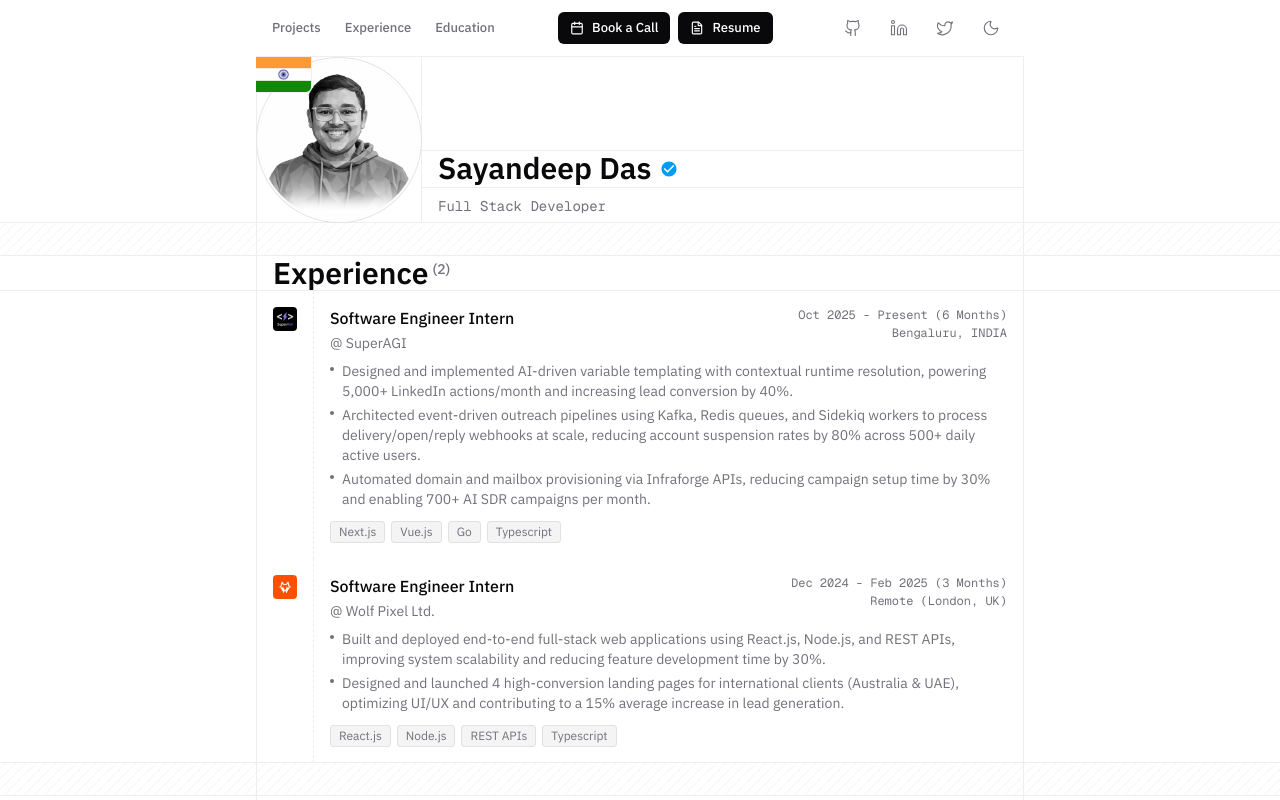
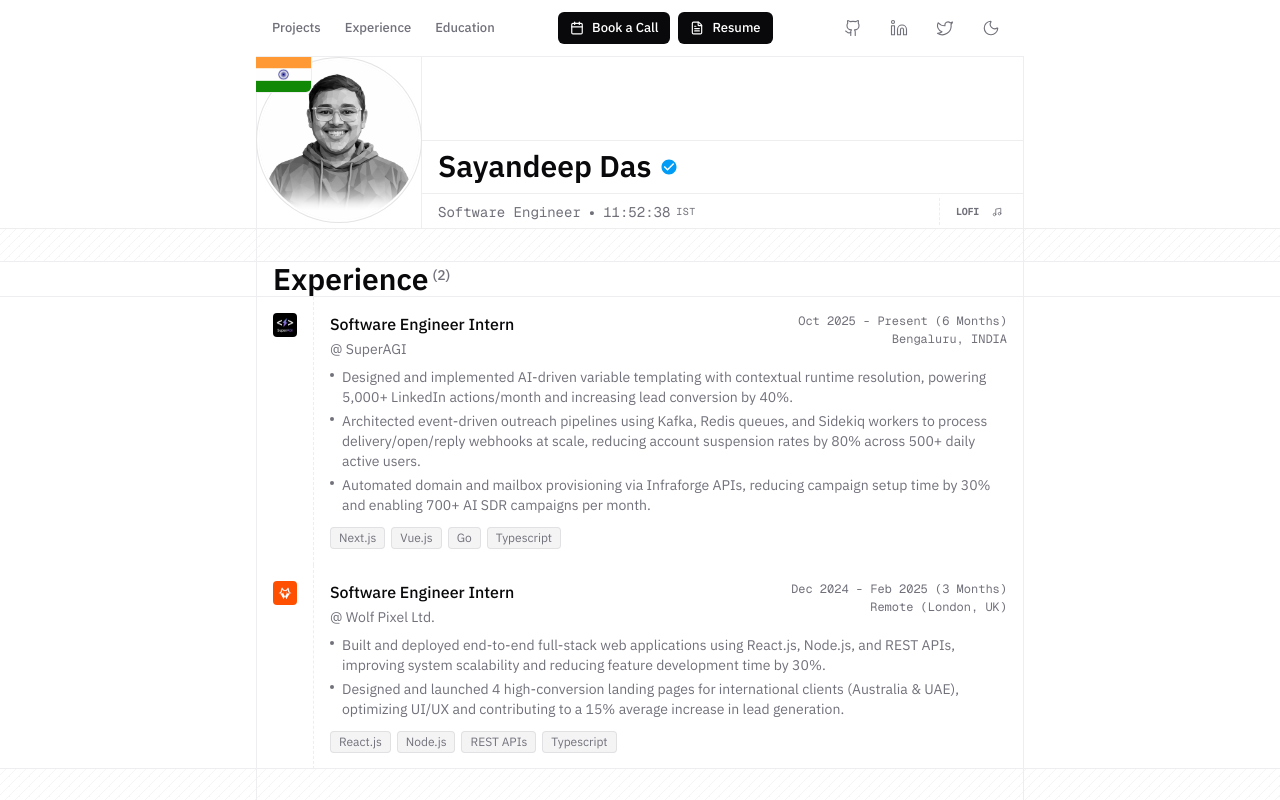
Before and after one commit to sayandeepdas02/Portfolio, a Next.js app: page / in a window 1280 px wide. Shown: the top 800 px of the page. Built offline with nearby package versions, Linux system fonts and the light colour scheme.

Commit message:
feat: redesign hero section with interactive elements and new profile

```diff
--- a/components/Hero.tsx
+++ b/components/Hero.tsx
@@ -1,101 +1,97 @@
 "use client";
 
-import { Github, Linkedin, Mail, FileText, Twitter, Code2, Check, Copy, MapPin, Phone, Globe, Clock, User } from "lucide-react";
 import Image from "next/image";
-import { socialLinks, resumeUrl, emailAddress, location, gender, mobileNumber, role } from "@/data/social";
-import { useState, useRef, useEffect } from "react";
+import { Github, Linkedin, Youtube, Calendar, Mail, FileText, Bot, User, QrCode, X, Music, Pause } from "lucide-react";
+import { useState, useEffect, useMemo, useRef } from "react";
+import { useTheme } from "next-themes";
+import { motion, AnimatePresence } from "framer-motion";
+import { QRCodeSVG } from "qrcode.react";
 
 export default function Hero() {
-    const [showEmailDropdown, setShowEmailDropdown] = useState(false);
-    const [emailCopied, setEmailCopied] = useState(false);
-    const dropdownRef = useRef<HTMLDivElement>(null);
-
-    const getIcon = (iconName: string) => {
-        switch (iconName) {
-            case "Github":
-                return Github;
-            case "Linkedin":
-                return Linkedin;
-            case "Twitter":
-                return Twitter;
-            case "Code2":
-                return Code2;
-            case "Mail":
-                return Mail;
-            default:
-                return Mail;
-        }
-    };
-
-    const handleEmailClick = (e: React.MouseEvent) => {
-        e.preventDefault();
-        setShowEmailDropdown(!showEmailDropdown);
-        setEmailCopied(false);
-    };
-
-    const handleCopyEmail = async () => {
-        try {
-            await navigator.clipboard.writeText(emailAddress);
-            setEmailCopied(true);
-            setTimeout(() => {
-                setEmailCopied(false);
-                setShowEmailDropdown(false);
-            }, 2000);
-        } catch (err) {
-            console.error('Failed to copy email:', err);
-        }
-    };
-
-    // Close dropdown when clicking outside
-    useEffect(() => {
-        const handleClickOutside = (event: MouseEvent) => {
-            if (dropdownRef.current && !dropdownRef.current.contains(event.target as Node)) {
-                setShowEmailDropdown(false);
-            }
-        };
-
-        if (showEmailDropdown) {
-            document.addEventListener('mousedown', handleClickOutside);
-        }
-
-        return () => {
-            document.removeEventListener('mousedown', handleClickOutside);
-        };
-    }, [showEmailDropdown]);
-
-    // Get current time in India
-    const [currentTime, setCurrentTime] = useState('');
+    const [time, setTime] = useState<string>("");
+    const [showEasterEgg, setShowEasterEgg] = useState(false);
+    const [isLofiPlaying, setIsLofiPlaying] = useState(false);
+    const [lofiVolume, setLofiVolume] = useState(1);
+    const lofiRef = useRef<HTMLAudioElement | null>(null);
 
     useEffect(() => {
         const updateTime = () => {
             const now = new Date();
-            const indiaTime = now.toLocaleTimeString('en-US', {
-                timeZone: 'Asia/Kolkata',
-                hour: '2-digit',
-                minute: '2-digit',
-                hour12: false
-            });
-            setCurrentTime(indiaTime);
+            setTime(
+                now.toLocaleTimeString("en-IN", {
+                    timeZone: "Asia/Kolkata",
+                    hour: "2-digit",
+                    minute: "2-digit",
+                    second: "2-digit",
+                    hour12: false,
+                })
+            );
         };
 
         updateTime();
-        const interval = setInterval(updateTime, 60000); // Update every minute
+        const timer = setInterval(updateTime, 1000);
 
-        return () => clearInterval(interval);
+        return () => clearInterval(timer);
+    }, []);
+
+    useEffect(() => {
+        if (lofiRef.current) {
+            lofiRef.current.volume = lofiVolume;
+        }
+    }, [lofiVolume]);
+
+    useEffect(() => {
+        return () => {
+            if (lofiRef.current) {
+                lofiRef.current.pause();
+                lofiRef.current = null;
+            }
+        };
+    }, []);
+
+    const toggleLofi = () => {
+        if (!lofiRef.current) {
+            lofiRef.current = new Audio("/lofi.mp3");
+            lofiRef.current.loop = true;
+            lofiRef.current.volume = lofiVolume;
+        }
+
+        if (isLofiPlaying) {
+            lofiRef.current.pause();
+        } else {
+            lofiRef.current.play().catch(e => console.error("Lofi play failed:", e));
+        }
+        setIsLofiPlaying(!isLofiPlaying);
+    };
+
+    const starPositions = useMemo(() => {
+        return [...Array(50)].map(() => ({
+            top: `${Math.random() * 100}%`,
+            left: `${Math.random() * 100}%`,
+            duration: 2 + Math.random() * 3,
+            delay: Math.random() * 5,
+        }));
     }, []);
 
     return (
         <div className="screen-line-after flex border-x border-edge">
-            <div className="shrink-0 border-r border-edge">
+            <div className="shrink-0 border-r border-edge relative">
                 <div className="mx-0.5 my-0.75">
-                    <Image
-                        className="size-32 sm:size-40 rounded-full ring-1 ring-border ring-offset-2 ring-offset-background select-none object-cover"
-                        alt="Sayandeep Das's avatar"
-                        src="/profile.jpg"
-                        width={160}
-                        height={160}
-                        priority
-                    />
+                    <button
+                        onClick={() => setShowEasterEgg(!showEasterEgg)}
+                        className="group relative h-32 w-32 sm:h-40 sm:w-40 grayscale filter overflow-hidden cursor-pointer transition-all duration-500 hover:grayscale-0 active:scale-95 rounded-full ring-1 ring-border ring-offset-2 ring-offset-background"
+                        aria-label="Toggle Aura Mode"
+                    >
+                        <Image
+                            src="/poly-profile.png"
+                            alt="Sayandeep Das"
+                            fill
+                            className={`object-cover transition-all duration-700 ${showEasterEgg ? 'grayscale-0 scale-105' : 'grayscale'}`}
+                            priority
+                        />
+                        {/* Subtle Glow on Hover */}
+                        <div className="absolute inset-0 opacity-0 group-hover:opacity-100 transition-opacity duration-500 shadow-[inset_0_0_20px_rgba(59,130,246,0.3)] pointer-events-none" />
+                    </button>
                 </div>
 
                 {/* Indian Flag */}
@@ -103,9 +99,9 @@
                     href="https://www.india.gov.in/"
                     target="_blank"
                     rel="noreferrer"
-                    className="absolute top-0 -left-px"
+                    className="absolute top-0 -left-px z-[60]"
                 >
-                    <div className="h-8 sm:h-9 w-12 sm:w-14 rounded-br-md overflow-hidden border-r border-b border-edge">
+                    <div className="h-8 sm:h-9 w-12 sm:w-14 rounded-br-md overflow-hidden border-r border-b border-edge bg-background">
                         <Image
                             src="/indian-flag.png"
                             alt="India"
@@ -117,13 +113,9 @@
                 </a>
             </div>
 
-            <div className="flex flex-1 flex-col">
-                <div className="flex grow items-end pb-1 pl-4">
-                    {/* Decorative element removed for cleaner look */}
-                </div>
-
+            <div className="flex flex-1 flex-col justify-end pb-0">
                 <div className="border-t border-edge">
-                    <div className="flex items-center gap-2 pl-4">
+                    <div className="flex items-center gap-2 pl-4 py-2">
                         <h1 className="-translate-y-px text-3xl font-semibold">
                             Sayandeep Das
                         </h1>
@@ -139,10 +131,48 @@
                         </svg>
                     </div>
 
-                    <div className="h-12.5 border-t border-edge py-1 pl-4 sm:h-9 flex items-center">
-                        <p className="font-mono text-sm text-muted-foreground">
-                            {role}
-                        </p>
+                    <div className="h-12.5 border-t border-edge py-1 pl-4 sm:h-9 flex items-center justify-between pr-4">
+                        <div className="flex items-center gap-2">
+                            <p className="font-mono text-sm text-muted-foreground hidden sm:block">
+                                Software Engineer
+                            </p>
+                            <span className="text-muted-foreground hidden sm:block">•</span>
+                            <div className="flex items-center gap-1.5 text-muted-foreground font-mono">
+                                <span className="tabular-nums text-sm">{time || "00:00:00"}</span>
+                                <span className="text-[10px] uppercase tracking-wider">IST</span>
+                            </div>
+                        </div>
+
+                        <div className="flex items-center gap-2 border-l border-dashed border-edge pl-4 h-full">
+                            <span className="text-[10px] font-mono font-bold uppercase tracking-tight text-muted-foreground">lofi</span>
+                            <button
+                                onClick={toggleLofi}
+                                className="flex h-5 w-5 items-center justify-center rounded-sm transition-all hover:bg-secondary text-muted-foreground hover:text-foreground"
+                                aria-label={isLofiPlaying ? "Pause Lofi" : "Play Lofi"}
+                            >
+                                {isLofiPlaying ? <Pause size={10} fill="currentColor" /> : <Music size={10} />}
+                            </button>
+                            <AnimatePresence>
+                                {isLofiPlaying && (
+                                    <motion.div
+                                        initial={{ width: 0, opacity: 0 }}
+                                        animate={{ width: 60, opacity: 1 }}
+                                        exit={{ width: 0, opacity: 0 }}
+                                        className="flex h-5 items-center overflow-hidden"
+                                    >
+                                        <input
+                                            type="range"
+                                            min="0"
+                                            max="1"
+                                            step="0.01"
+                                            value={lofiVolume}
+                                            onChange={(e) => setLofiVolume(parseFloat(e.target.value))}
+                                            className="h-[2px] w-full mx-2 cursor-pointer appearance-none rounded-full bg-border [&::-webkit-slider-thumb]:appearance-none [&::-webkit-slider-thumb]:h-2 [&::-webkit-slider-thumb]:w-2 [&::-webkit-slider-thumb]:rounded-full [&::-webkit-slider-thumb]:bg-muted-foreground hover:[&::-webkit-slider-thumb]:bg-foreground [&::-moz-range-thumb]:border-none [&::-moz-range-thumb]:h-2 [&::-moz-range-thumb]:w-2 [&::-moz-range-thumb]:rounded-full [&::-moz-range-thumb]:bg-muted-foreground hover:[&::-moz-range-thumb]:bg-foreground transition-all"
+                                        />
+                                    </motion.div>
+                                )}
+                            </AnimatePresence>
+                        </div>
                     </div>
                 </div>
             </div>
```
